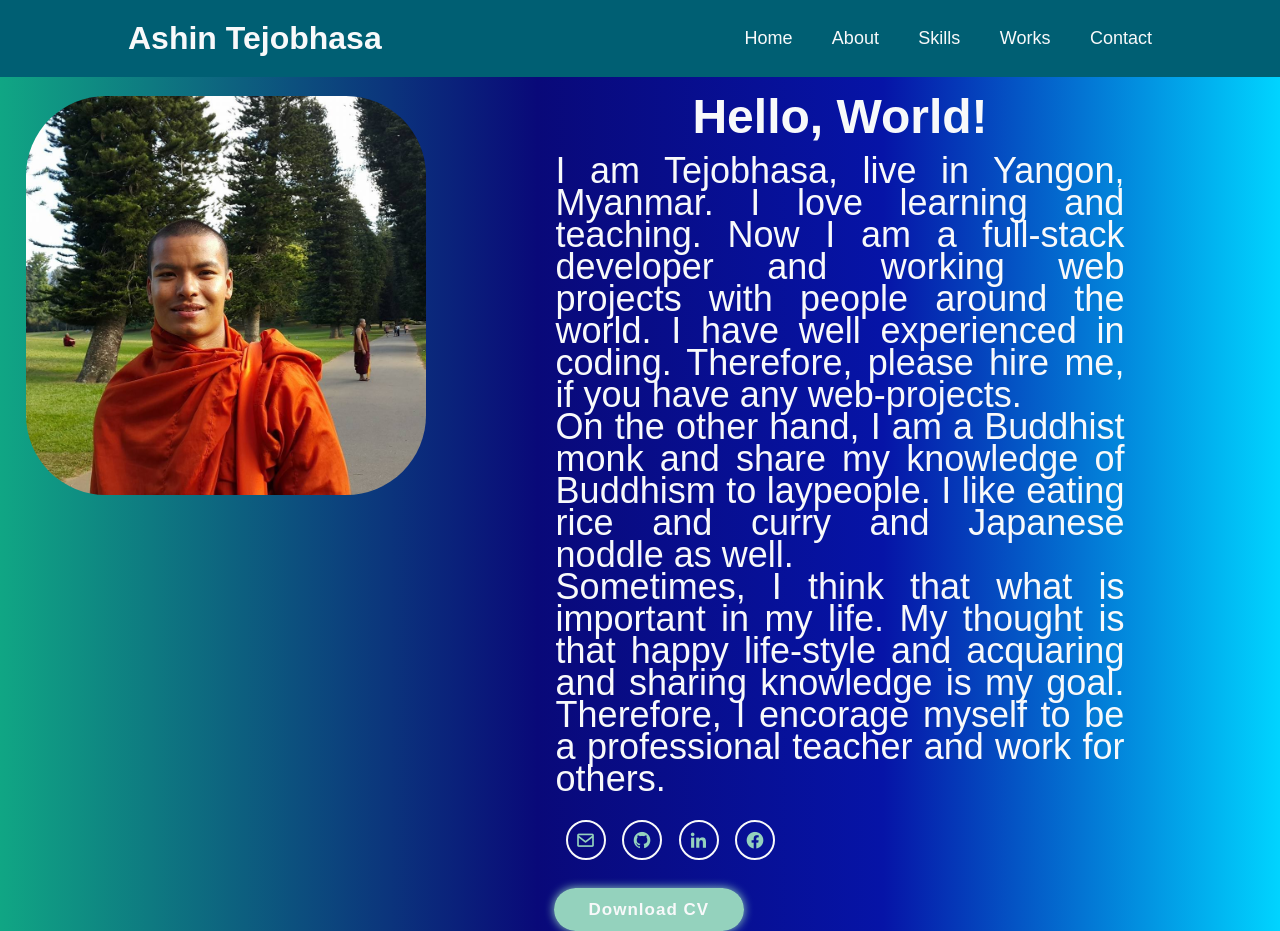
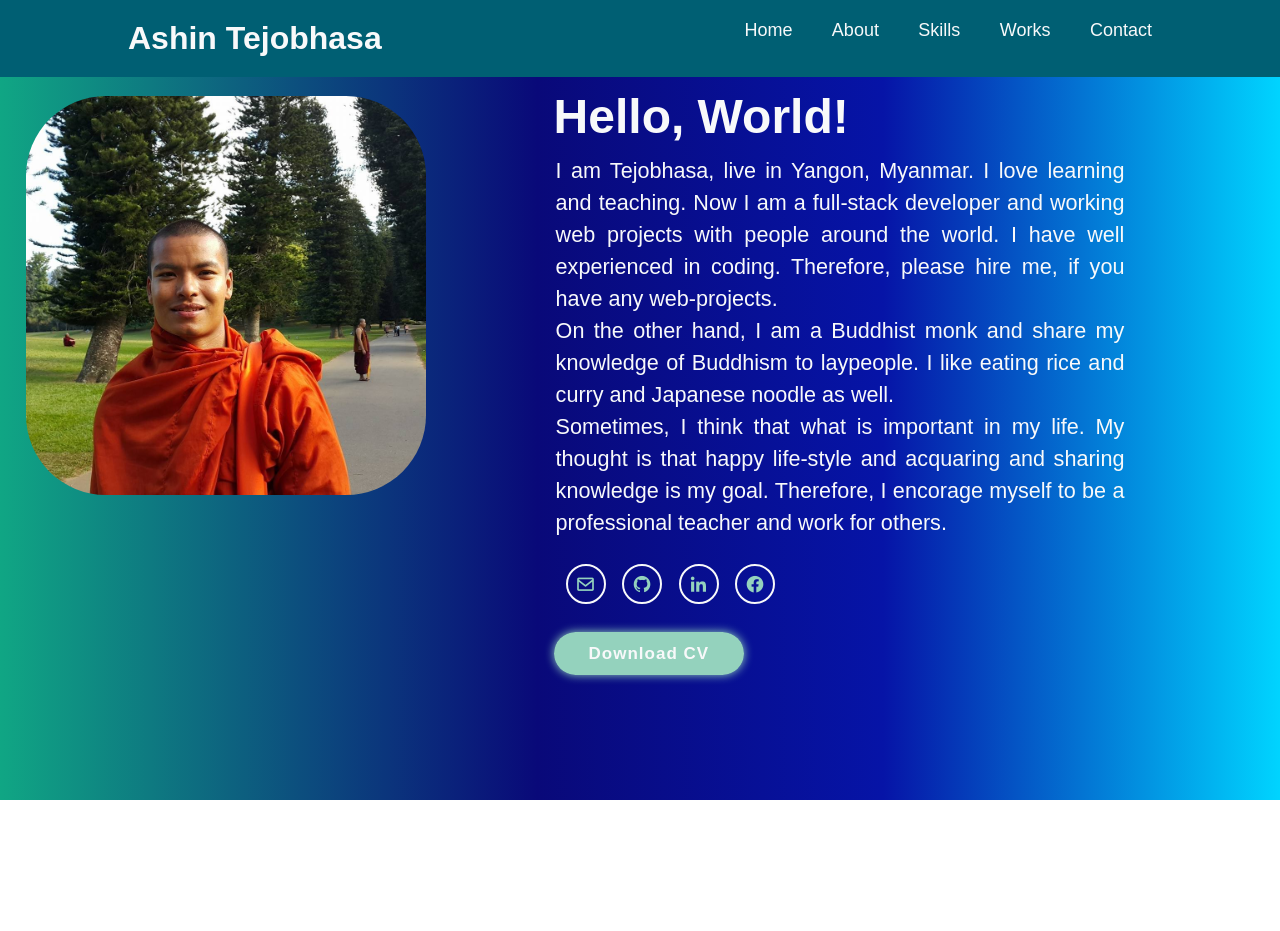
Before and after one commit to Deva-Yakkha/Portfolio, a plain HTML site: page index.html in a window 1280 px wide. After the commit the page ends 800 px from the top, so only its background shows below. Drawn offline with nearby package versions, Linux system fonts and the light colour scheme.

Commit message:
updated css

```diff
--- a/assets/css/style.css
+++ b/assets/css/style.css
@@ -51,7 +51,7 @@ body {
     background: var(--primary-color);
     display: flex;
     justify-content: space-between;
-    align-items: center;
+    align-items: left;
     z-index: 100;
 }
 
@@ -116,7 +116,7 @@ body {
 .home-content h1 {
         font-size: 3rem;
         line-height: 1.2;
-        text-align: center;
+        text-align: left;
     }
 
 .home-content h1:hover {
@@ -138,7 +138,7 @@ body {
 
 
 .home-content p {
-    font-size: 2.25rem;
+    font-size: 1.35rem;
     line-height: 2.0rem;
     margin: 10px 2px;
     height: 20px 30px;
--- a/index.html
+++ b/index.html
@@ -29,7 +29,7 @@
                 <h1>Hello, World!</h1>
                 <p>I am Tejobhasa, live in Yangon, Myanmar. I love learning and teaching.
                 Now I am a full-stack developer and working web projects with people around the world. I have well experienced in coding. Therefore, please hire me, if you have any web-projects. <br>
-                On the other hand, I am a Buddhist monk and share my knowledge of Buddhism to laypeople. I like eating rice and curry and Japanese noddle as well. <br>
+                On the other hand, I am a Buddhist monk and share my knowledge of Buddhism to laypeople. I like eating rice and curry and Japanese noodle as well. <br>
                 Sometimes,  I think that what is important in my life. My thought is that happy life-style and acquaring and sharing knowledge is my goal. Therefore, I encorage myself to be a professional teacher and work for others. </p>
 
 
```
